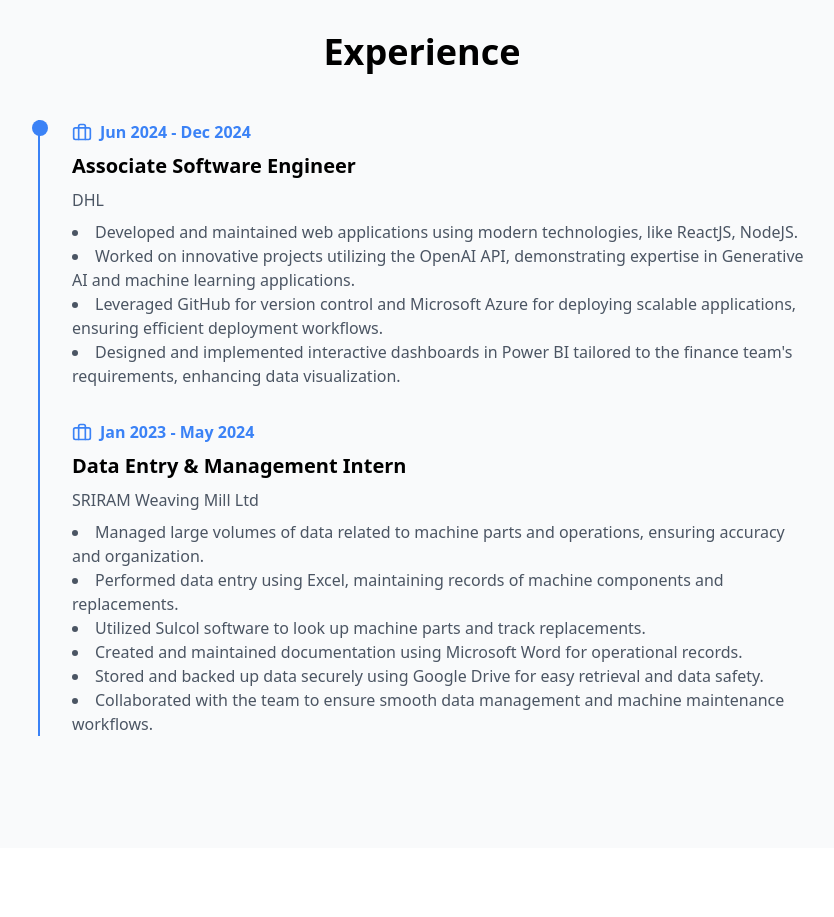
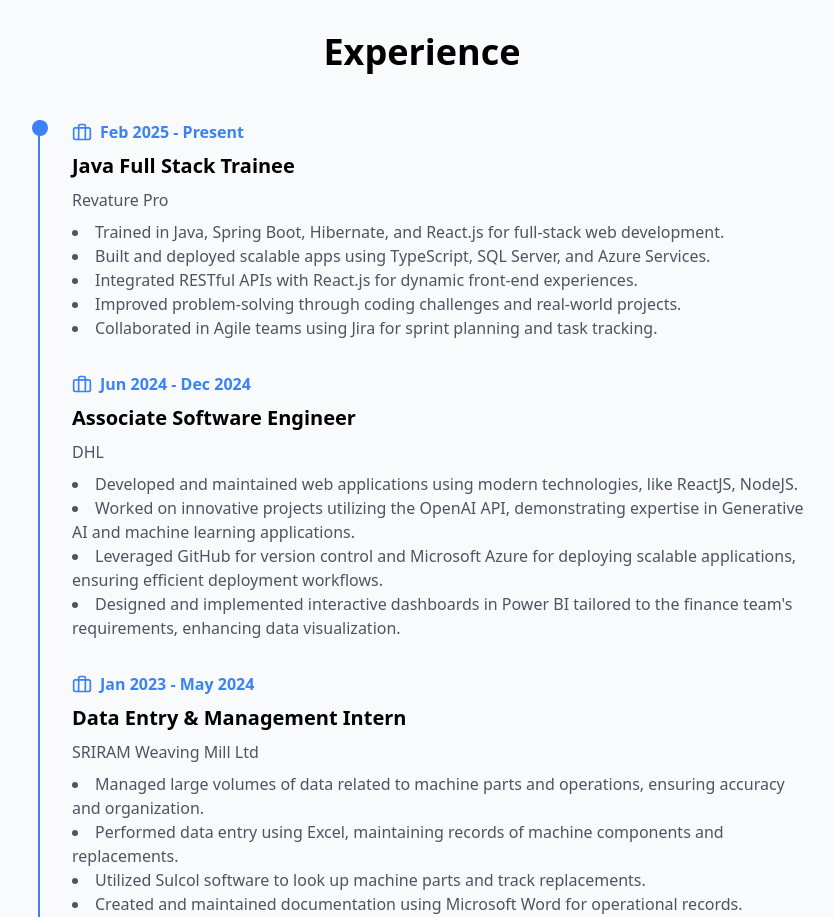
Before and after one commit to R-Dharun/My-Portfolio-1, a React (Vite) app: page / in a window 1280 px wide. Shown: the part 1300-2217 px from the top of the page, without its empty margins (218-1052 px from the left). Built offline with nearby package versions, Linux system fonts and the light colour scheme.

Commit message:
Commit
Revature Pro experience Added

```diff
--- a/src/components/Experience.tsx
+++ b/src/components/Experience.tsx
@@ -8,6 +8,23 @@ export default function Experience() {
         <div className="max-w-3xl mx-auto">
           <div className="relative pl-8 border-l-2 border-blue-500">
             <div className="absolute -left-2 top-0 w-4 h-4 rounded-full bg-blue-500" />
+
+            <div className="mb-8">
+              <div className="flex items-center gap-2 text-blue-500 mb-2">
+                <Briefcase size={20} />
+                <span className="font-semibold">Feb 2025 - Present</span>
+              </div>
+              <h3 className="text-xl font-bold mb-2">Java Full Stack Trainee</h3>
+              <p className="text-gray-600 mb-2">Revature Pro</p>
+              <ul className="list-disc list-inside text-gray-600">
+                <li>Trained in Java, Spring Boot, Hibernate, and React.js for full-stack web development.</li>
+                <li>Built and deployed scalable apps using TypeScript, SQL Server, and Azure Services.</li>
+                <li>Integrated RESTful APIs with React.js for dynamic front-end experiences.</li>
+                <li>Improved problem-solving through coding challenges and real-world projects.</li>
+                <li>Collaborated in Agile teams using Jira for sprint planning and task tracking.</li>
+              </ul>
+            </div>
+
             <div className="mb-8">
               <div className="flex items-center gap-2 text-blue-500 mb-2">
                 <Briefcase size={20} />
```
